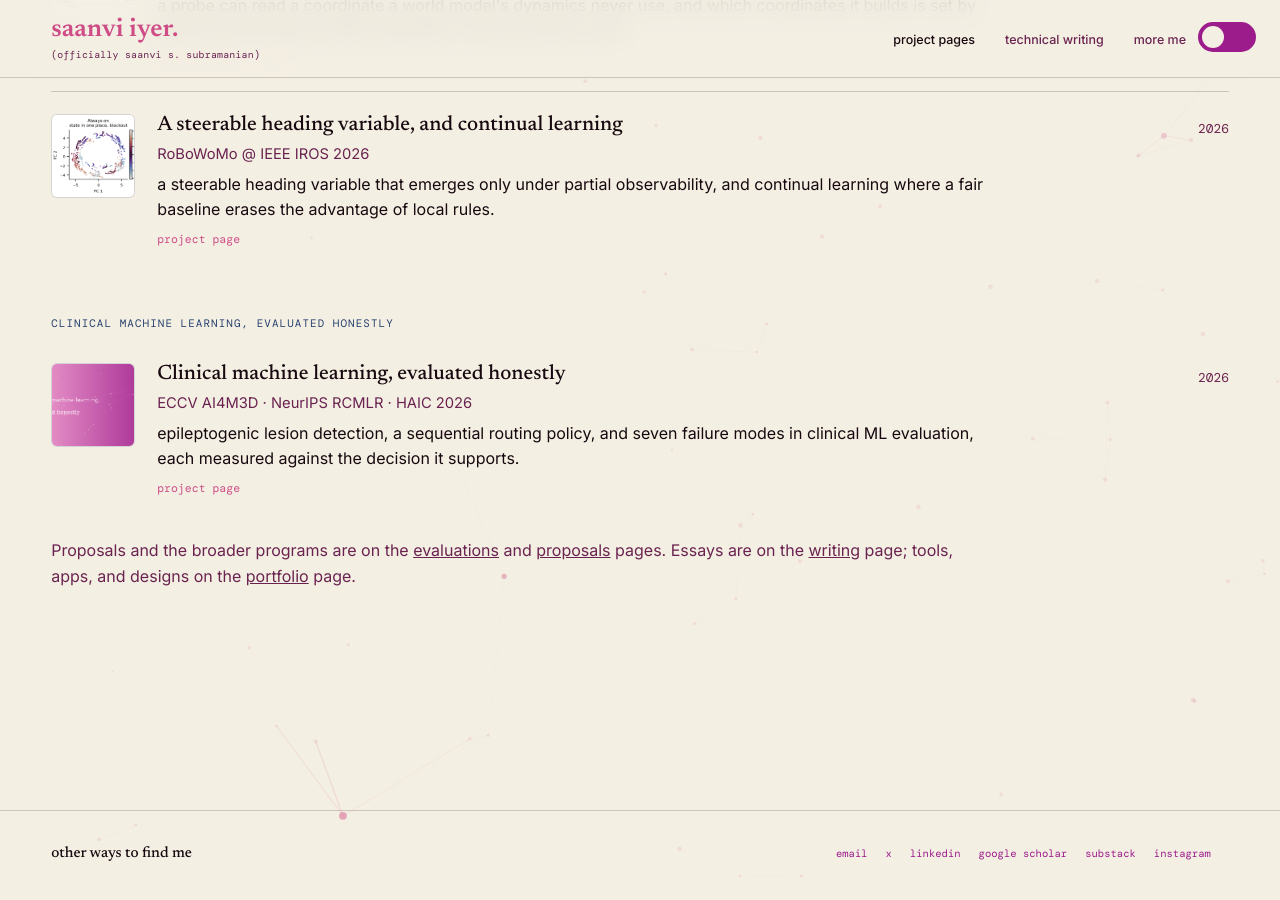
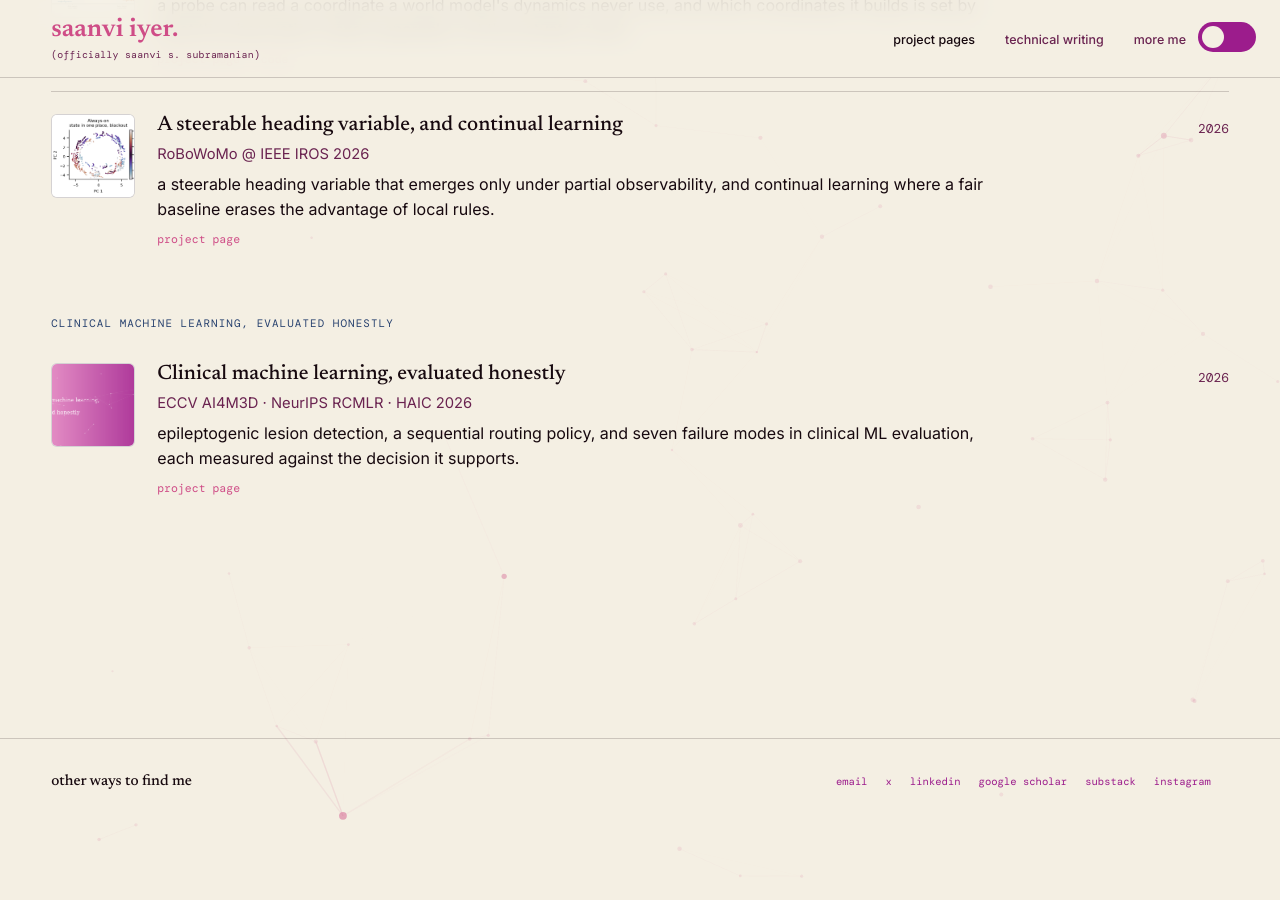
Before and after one commit to saanviiyer/saanviiyer.github.io, a Jekyll site: the page built from pages/projects-index.html, in a window 1280 px wide and 900 px high, scrolled down 1474 px. Built offline with Jekyll 4.4.1, drawn with Linux system fonts in a browser that asks for light colours; some web fonts are replaced; after the commit the page ends 2302 px from its top, so only the background shows below that.

Commit message:
Remove the pointer blurb at the foot of the research list

```diff
--- a/pages/projects-index.html
+++ b/pages/projects-index.html
@@ -110,5 +110,4 @@ permalink: /projects/
 
   </div>
 
-  <p class="proj-intro" style="font-size:1rem;">Proposals and the broader programs are on the <a href="{{ '/projects/evaluations/' | relative_url }}">evaluations</a> and <a href="{{ '/projects/proposals/' | relative_url }}">proposals</a> pages. Essays are on the <a href="{{ '/pages/writing/' | relative_url }}">writing</a> page; tools, apps, and designs on the <a href="{{ '/pages/portfolio/' | relative_url }}#portfolio">portfolio</a> page.</p>
 </section>
```
